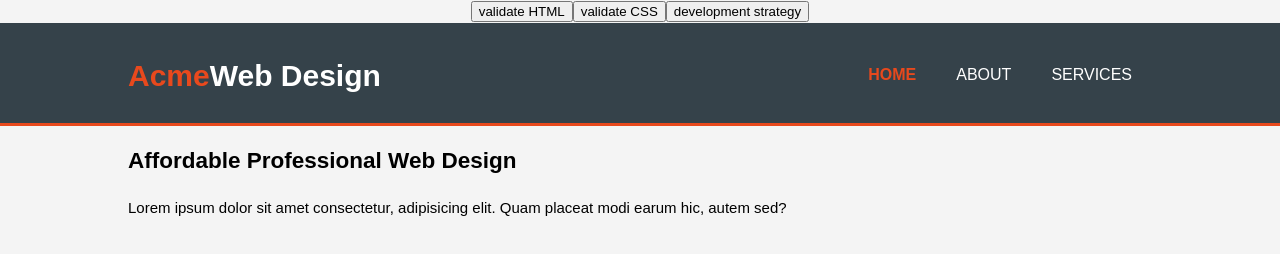
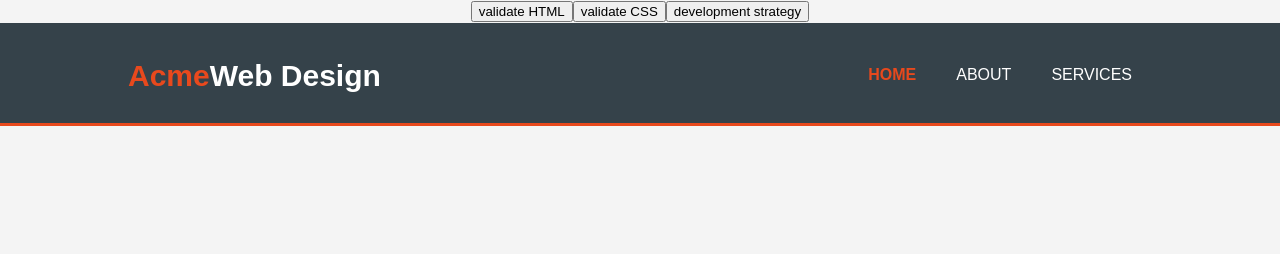
Before and after one commit to Eltayeb-Elgaali/acme-web-design, a plain HTML site: page index.html in a window 1280 px wide. Drawn offline with Linux system fonts and the light colour scheme.

Commit message:
Revert "showcase-html"
This reverts commit 30eb77d2e552f570796d951da6ad93fe54ab8f9e.

```diff
--- a/index.html
+++ b/index.html
@@ -29,13 +29,6 @@
       </nav>
     </div>
   </header>
-
-  <section id="showcase">
-    <div class="container">
-      <h1>Affordable Professional Web Design </h1>
-      <p>Lorem ipsum dolor sit amet consectetur, adipisicing elit. Quam placeat modi earum hic, autem sed?</p>
-    </div>
-  </section>
 </body>
 
 </html>
```
